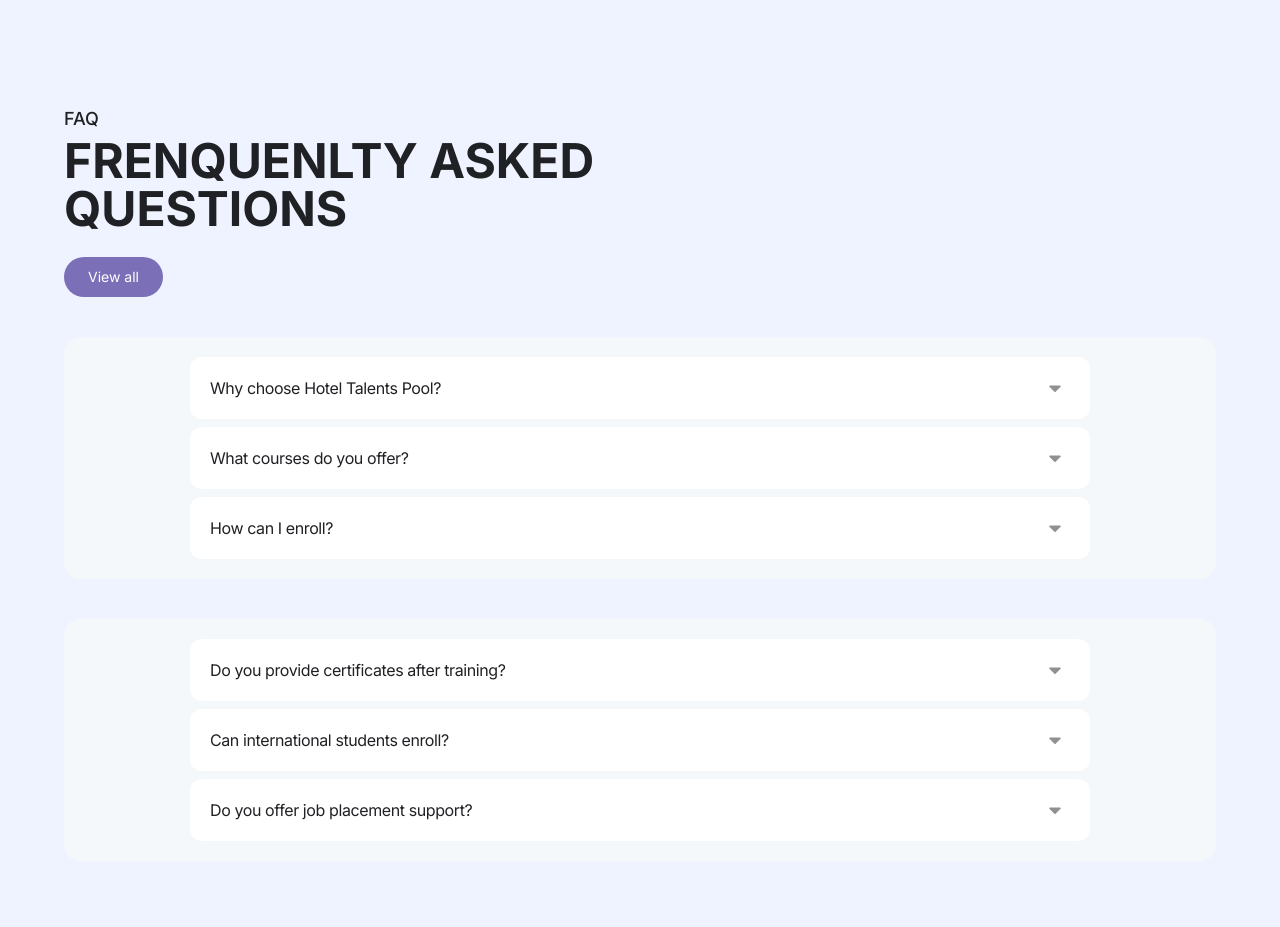
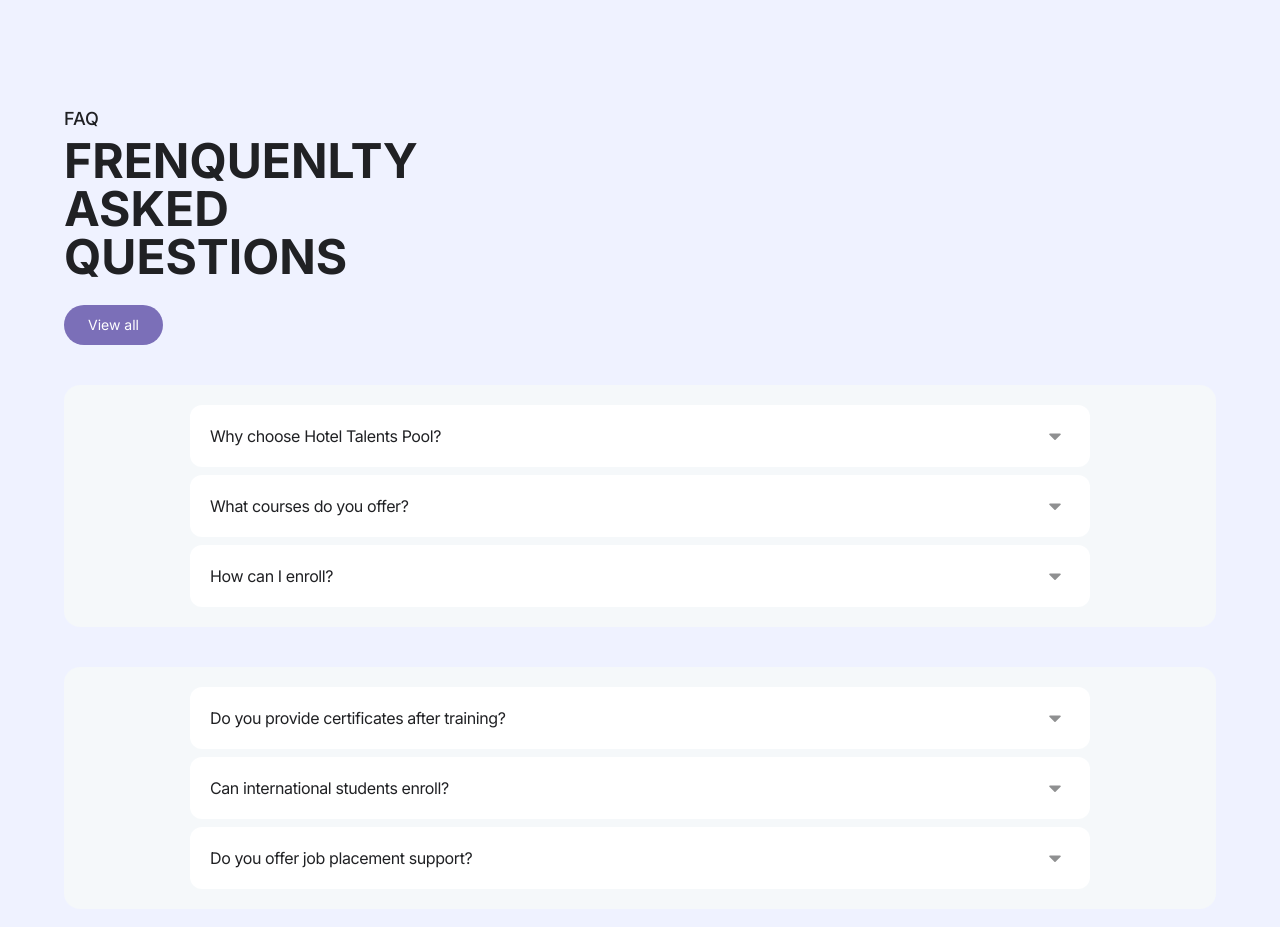
Before and after one commit to mbonikev/hotel_talents_pool, a React (Vite) app: page /#/ in a window 1280 px wide. Shown: the part 2160-3087 px from the top of the page. Built offline with nearby package versions, Linux system fonts and the light colour scheme; what ldrs would draw is missing.

Commit message:
Stalker-commit: src/components/Queries.jsx

```diff
--- a/src/components/Queries.jsx
+++ b/src/components/Queries.jsx
@@ -16,7 +16,7 @@ function Queries() {
     <div className="w-full py-10 px-16 max-lg:px-5 max-lg:pt-0 flex flex-col text-dark-text">
       <div className="w-1/2 h-fit flex flex-col gap-1 ">
         <h1 className="text-lg font-medium">{FAQSectionSection.sectionTitle}</h1>
-        <h1 className="text-5xl font-bold w-full uppercase ">
+        <h1 className="text-5xl font-bold w-full uppercase max-w-[400px] ">
           {FAQSectionSection.HeaderTitle}
         </h1>
 
```
